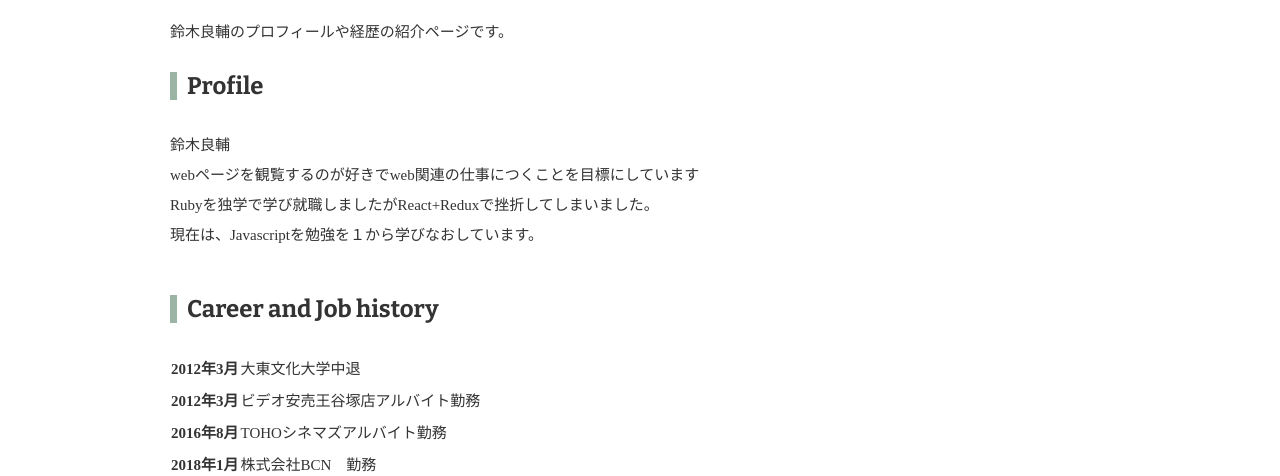
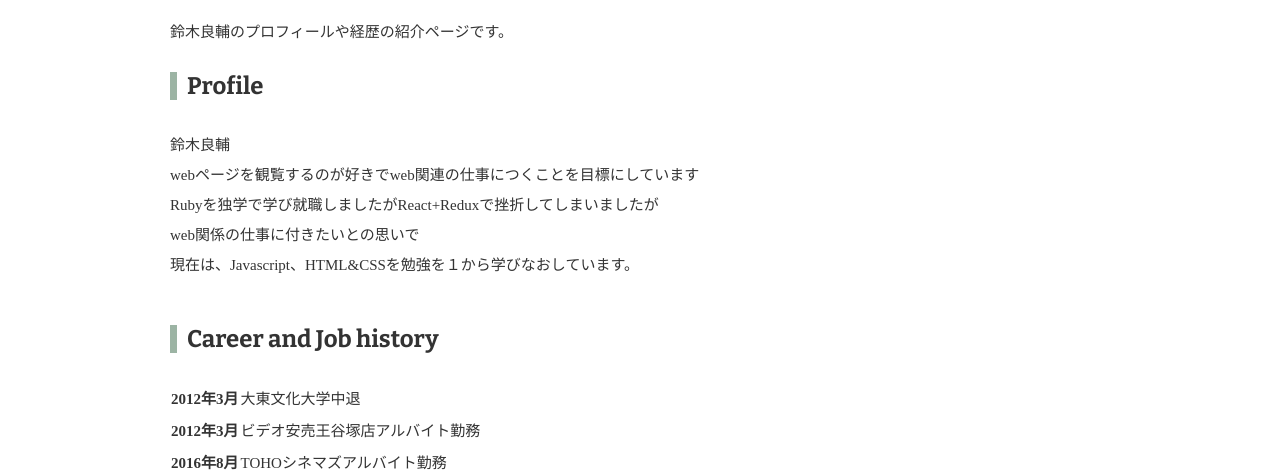
Before and after one commit to suzuki0822/portfolio, a plain HTML site: page about.html in a window 1280 px wide. Shown: the part 615-1091 px from the top of the page. Drawn offline with nearby package versions, Linux system fonts and the light colour scheme.

Commit message:
Update about.html

```diff
--- a/about.html
+++ b/about.html
@@ -65,7 +65,7 @@
                     <div class="profile-txt">
                         <h2 class="icon">Profile</h2>
                         <p>
-                            <span>鈴木良輔</span><br>webページを観覧するのが好きでweb関連の仕事につくことを目標にしています<br>Rubyを独学で学び就職しましたがReact+Reduxで挫折してしまいました。<br>現在は、Javascriptを勉強を１から学びなおしています。
+                            <span>鈴木良輔</span><br>webページを観覧するのが好きでweb関連の仕事につくことを目標にしています<br>Rubyを独学で学び就職しましたがReact+Reduxで挫折してしまいましたが<br>web関係の仕事に付きたいとの思いで<br>現在は、Javascript、HTML&CSSを勉強を１から学びなおしています。
                         </p>
                     </div>
 
```
